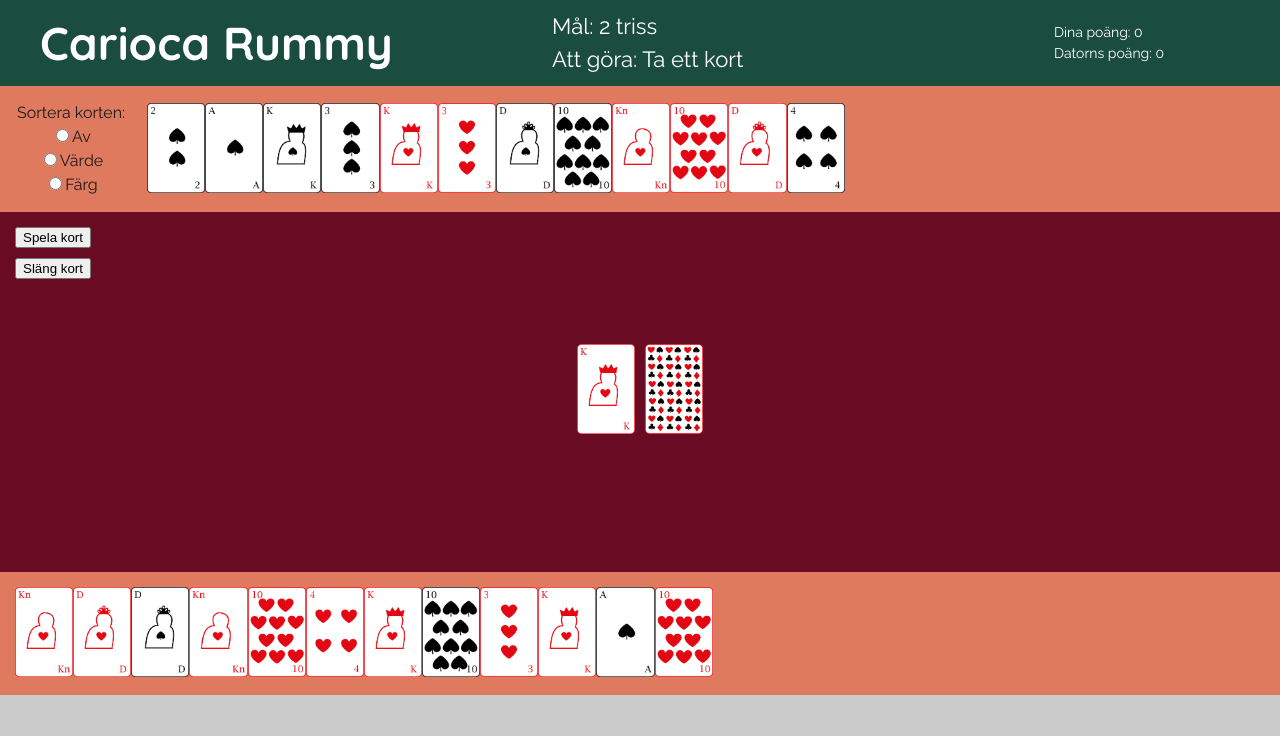
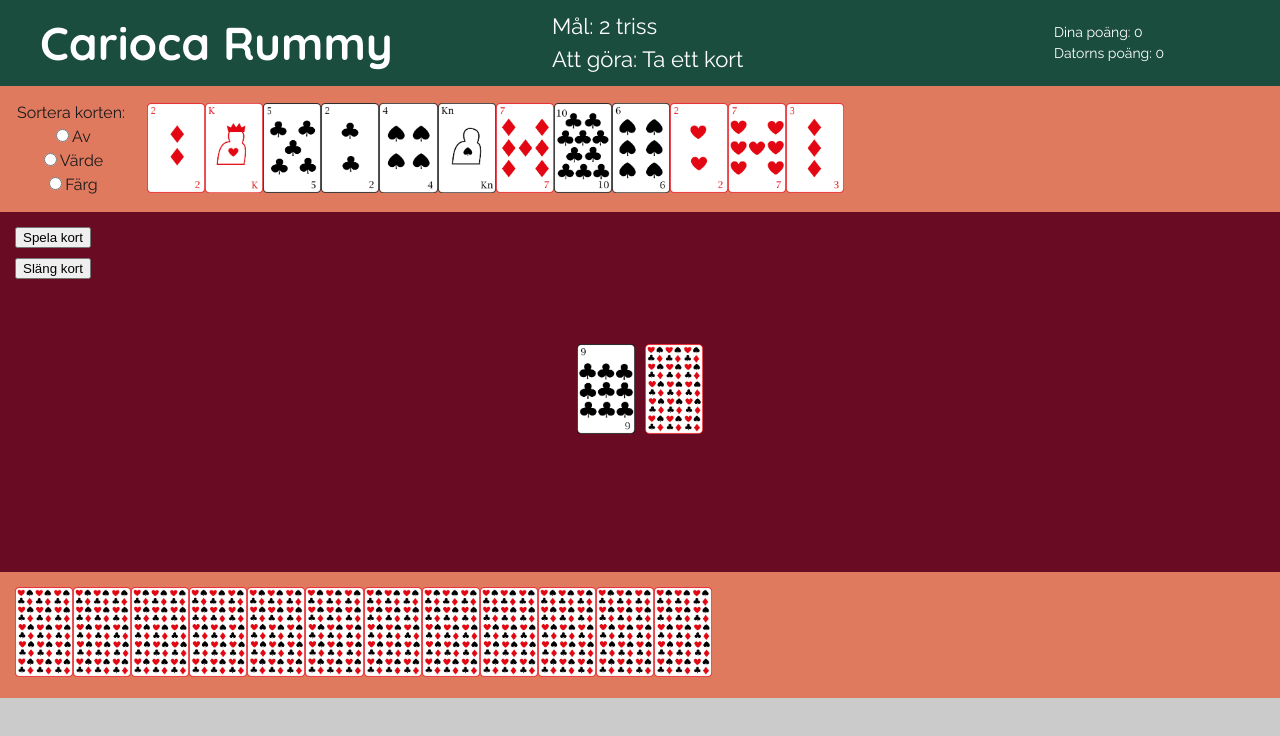
Before and after one commit to Tejpex/carioca-rummy, a React (Vite) app: page / in a window 1280 px wide. Shown: the top 736 px of the page. Built offline with nearby package versions, Linux system fonts and the light colour scheme.

Commit message:
Change to live-mode

```diff
--- a/src/contexts/CariocaContext.jsx
+++ b/src/contexts/CariocaContext.jsx
@@ -17,8 +17,8 @@ import {
 const CariocaContext = createContext()
 
 export const CariocaProvider = ({ children }) => {
-  const [testMode, setTestMode] = useState(true)
-  const cardsInUse = testCards // Change between cards or testCards for testing
+  const [testMode, setTestMode] = useState(false)
+  const cardsInUse = cards // Change between cards or testCards for testing
   const [message, setMessage] = useState()
   let error = "Inget fel"
 
@@ -49,8 +49,8 @@ export const CariocaProvider = ({ children }) => {
     {
       index: 0,
       name: "2 triss",
-      trios: 0,
-      scalas: 2,
+      trios: 2,
+      scalas: 0,
     },
     {
       index: 1,
```
